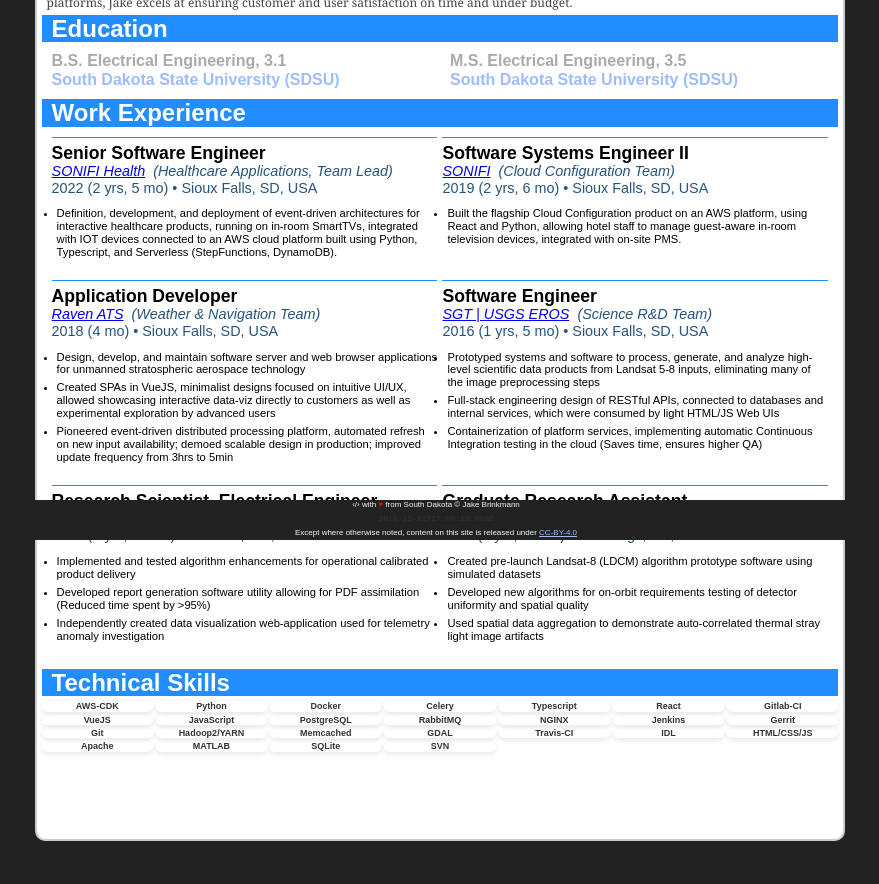
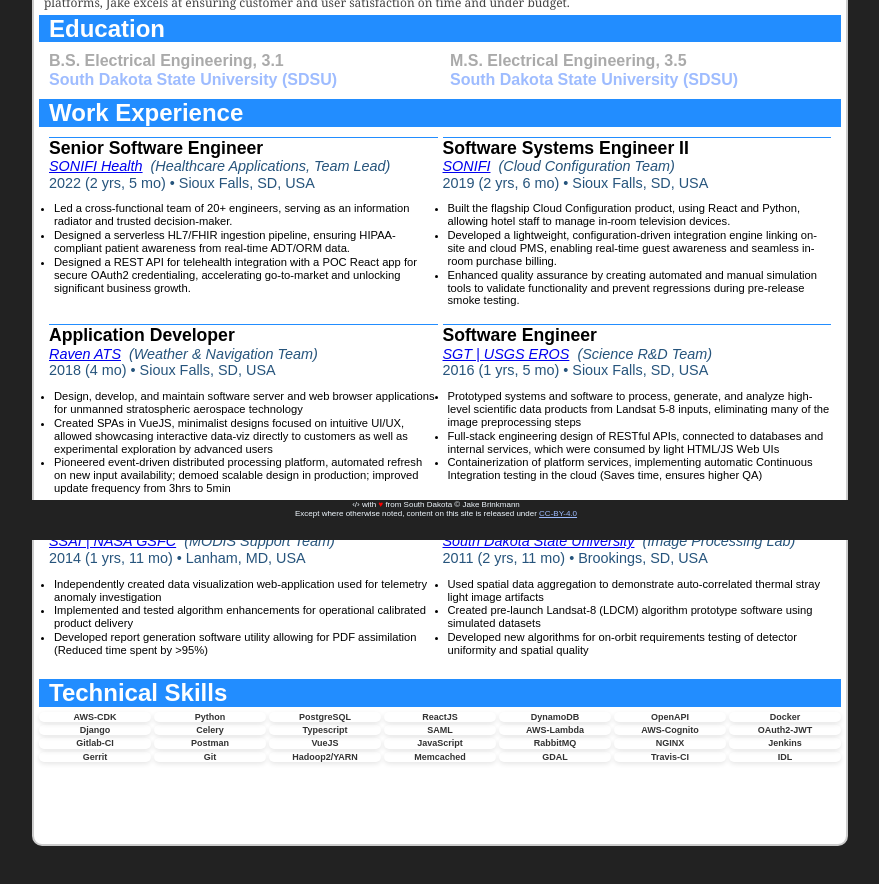
Before and after one commit to jakebrinkmann/jakebrinkmann.github.com, a Vue app: page / in a window 1280 px wide. Shown: the part 260-1144 px from the top of the page, without its empty margins (200-1079 px from the left). Built offline with nearby package versions, Linux system fonts and the light colour scheme.

Commit message:
feat: add some fine touches

```diff
--- a/src/assets/data/employment_history.js
+++ b/src/assets/data/employment_history.js
@@ -46,9 +46,12 @@
         end: "2024-11-01",
       },
       responsibilities: [
-        "Definition, development, and deployment of event-driven architectures for interactive healthcare products, running on in-room SmartTVs, integrated with IOT devices connected to an AWS cloud platform built using Python, Typescript, and Serverless (StepFunctions, DynamoDB).",
+        "Led a cross-functional team of 20+ engineers, serving as an information radiator and trusted decision-maker.",
+        "Designed a serverless HL7/FHIR ingestion pipeline, ensuring HIPAA-compliant patient awareness from real-time ADT/ORM data.",
+        "Designed a REST API for telehealth integration with a POC React app for secure OAuth2 credentialing, accelerating go-to-market and unlocking significant business growth.",
       ],
-      software: "AWS-CDK, Python, Docker, Celery, Typescript",
+      software:
+        "AWS-CDK, Python, PostgreSQL, ReactJS, DynamoDB, OpenAPI, Docker, Django, Celery, Typescript, SAML",
     },
     {
       title: "Software Systems Engineer II",
@@ -62,9 +65,12 @@
         end: "2022-06-01",
       },
       responsibilities: [
-        "Built the flagship Cloud Configuration product on an AWS platform, using React and Python, allowing hotel staff to manage guest-aware in-room television devices, integrated with on-site PMS.",
+        "Built the flagship Cloud Configuration product, using React and Python, allowing hotel staff to manage in-room television devices.",
+        "Developed a lightweight, configuration-driven integration engine linking on-site and cloud PMS, enabling real-time guest awareness and seamless in-room purchase billing.",
+        "Enhanced quality assurance by creating automated and manual simulation tools to validate functionality and prevent regressions during pre-release smoke testing.",
       ],
-      software: "Python, React, Docker, Gitlab-CI",
+      software:
+        "Python, AWS-Lambda, ReactJS, AWS-Cognito, OAuth2-JWT, Docker, Gitlab-CI, Postman",
     },
     {
       title: "Application Developer",
@@ -124,9 +130,9 @@
       },
       responsibilities: [
         // "Supported the Hydrospheric & Biospheric Sciences Support Services (HBSSS) Contract for the NASA Goddard Space Flight Center.",
+        "Independently created data visualization web-application used for telemetry anomaly investigation",
         "Implemented and tested algorithm enhancements for operational calibrated product delivery ",
         "Developed report generation software utility allowing for PDF assimilation (Reduced time spent by >95%)",
-        "Independently created data visualization web-application used for telemetry anomaly investigation",
         "Following on-orbit fault-hold, designed the successful recovery command sequence for a NASA instrument ",
       ],
       software: "Python, Git, IDL, GDAL, PostgreSQL, HTML/CSS/JS, Apache",
@@ -143,9 +149,9 @@
         end: "2014-04-01",
       },
       responsibilities: [
+        "Used spatial data aggregation to demonstrate auto-correlated thermal stray light image artifacts",
         "Created pre-launch Landsat-8 (LDCM) algorithm prototype software using simulated datasets",
         "Developed new algorithms for on-orbit requirements testing of detector uniformity and spatial quality",
-        "Used spatial data aggregation to demonstrate auto-correlated thermal stray light image artifacts",
       ],
       software: "Python, MATLAB, SQLite, GDAL, SVN",
     },
--- a/src/components/Experience.vue
+++ b/src/components/Experience.vue
@@ -21,7 +21,11 @@
     </div>
     <h2>Technical Skills</h2>
     <div class="skills">
-      <div class="skill-item" v-for="skill in uniqueSkills" :key="skill">
+      <div
+        class="skill-item"
+        v-for="skill in uniqueSkills.slice(0, 28)"
+        :key="skill"
+      >
         {{ skill }}
       </div>
     </div>
@@ -90,7 +94,7 @@
   color: #0077c0; /* Adjust color to match the section header */
   text-transform: uppercase;
   letter-spacing: 1px;
-  margin-bottom: 10px;
+  margin-bottom: 5px;
 }
 
 .job {
@@ -100,7 +104,7 @@
 }
 
 .job > *:first-child {
-  margin-top: 5px;
+  margin-top: 0px;
 }
 
 .job-position {
@@ -131,7 +135,7 @@
 }
 
 .job-description li {
-  margin-bottom: 5px;
+  margin-bottom: 1px;
 }
 
 /* TODO: Skills could maybe be it's own component */
--- a/src/components/FootFoot.vue
+++ b/src/components/FootFoot.vue
@@ -4,7 +4,6 @@
       ‹/› with <span class="heart">♥</span>
       from South Dakota © Jake Brinkmann
     </p>
-    <p id="BuildTime">{{ $data.buildTime }}</p>
     <p>
       Except where otherwise noted, content on this site is released under
       <a href="https://creativecommons.org/licenses/by/4.0/">CC-BY-4.0</a>
@@ -15,9 +14,6 @@
 <script>
 const FootFoot = {
   name: "FootFoot",
-  data() {
-    return { buildTime: new Date().toISOString() };
-  },
 };
 export default FootFoot;
 </script>
@@ -57,12 +53,6 @@
     float: left;
     margin: 0 0.5em;
   }
-
-  #BuildTime {
-    font-family: "Courier New", Courier, monospace;
-    color: #333333; /* Dark grey color */
-    padding: 5px;
-  }
 }
 
 @media print {
--- a/src/components/SubHeading.vue
+++ b/src/components/SubHeading.vue
@@ -56,7 +56,7 @@
   span.sub {
     position: absolute;
     top: 0;
-    left: 6in;
+    left: 5in;
     width: 250px;
     line-height: 1.3;
   }
--- a/src/components/Viewport.vue
+++ b/src/components/Viewport.vue
@@ -17,9 +17,11 @@
   border: 2px solid #ccc;
   border-radius: 10px;
   padding: 5px;
+  margin: 0 auto;
+  box-sizing: border-box; /* Include padding and border in dimensions */
 
-  width: 8.3in;
-  height: 10.8in;
+  width: 8.5in; /* US Letter width */
+  height: 11in; /* US Letter height */
 
   overflow-y: hidden;
   overflow-x: hidden;
```
